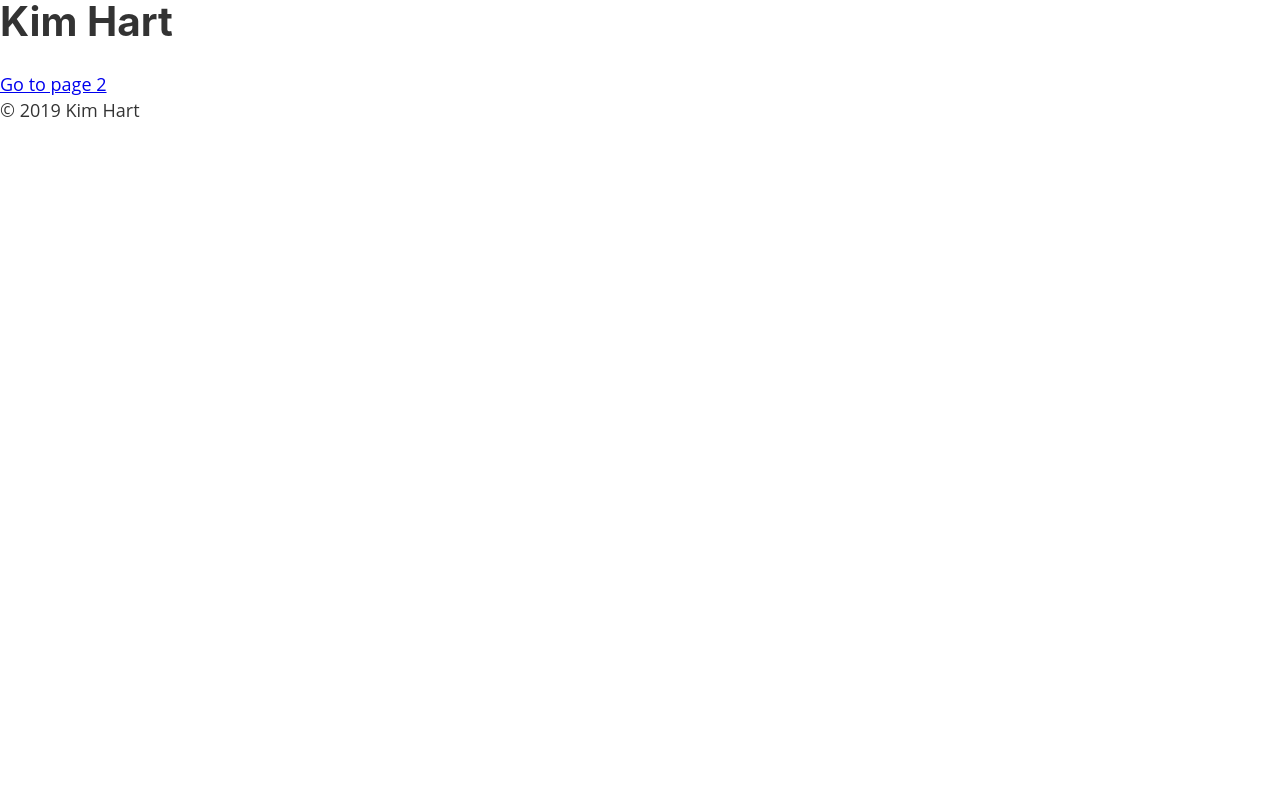
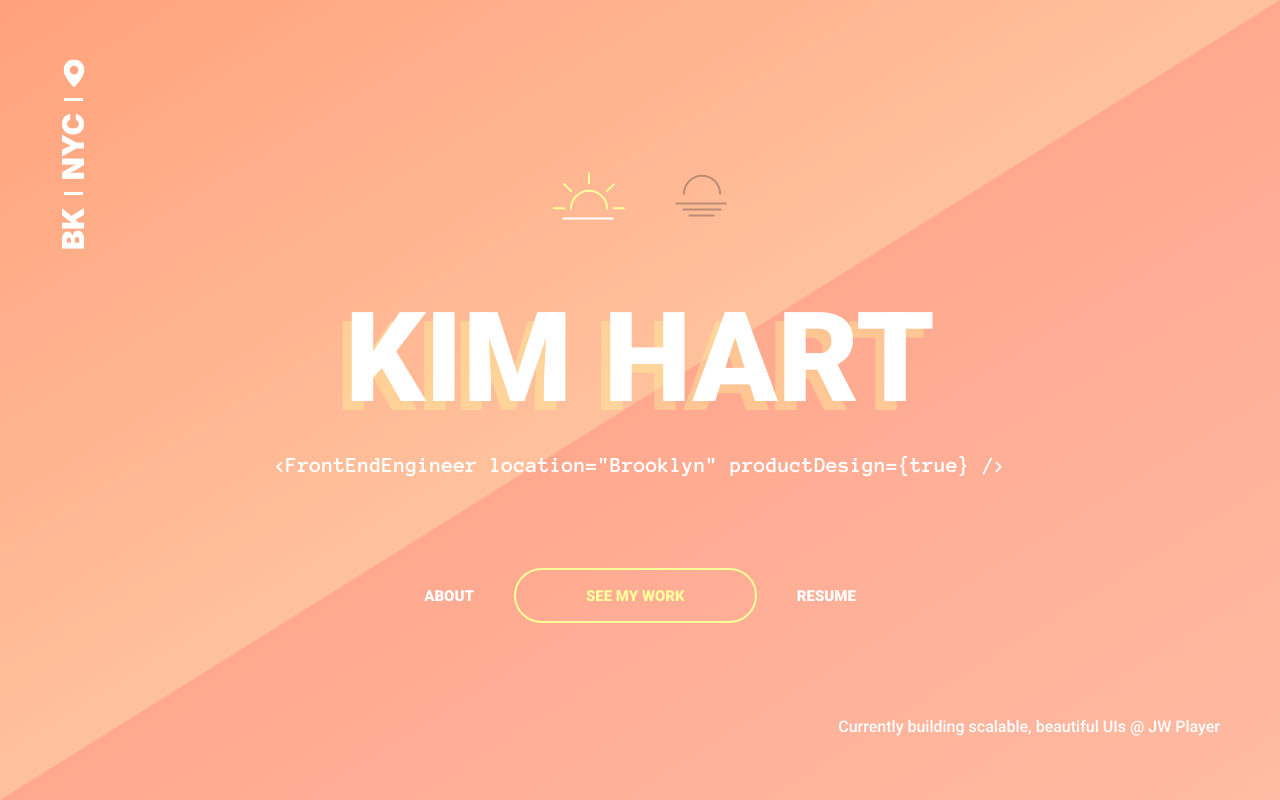
Before and after one commit to kimhart/kimhart.nyc, a Gatsby site: page / in a window 1280 px wide. Built offline with nearby package versions, Linux system fonts and the light colour scheme; Gatsby itself is replaced by a stand-in of ours.

Commit message:
homepage hero done

```diff
--- /dev/null
+++ b/src/components/button.js
@@ -0,0 +1,16 @@
+import { Link } from "gatsby"
+import React from "react"
+
+const Button = (props) => {
+  const { text, type, link } = props;
+
+  return (
+    <Link to={`/${link}`}>
+      <button className={`button button--${type}`}>
+        {text}
+      </button>
+    </Link>
+  )
+}
+
+export default Button
--- /dev/null
+++ b/src/components/hero.js
@@ -0,0 +1,39 @@
+import React from "react"
+import IconLocation from "../components/icons/location"
+import Sunrise from "../components/icons/sunrise"
+import Sunset from "../components/icons/sunset"
+import Button from "../components/button"
+
+const Hero = () => (
+  <div className="home__hero">
+    <div className="home__location">
+      <h2>
+        BK <div /> NYC <div />
+        <IconLocation />
+      </h2>
+    </div>
+    <div className="home__intro">
+      <div className="home__theme-toggles">
+        <Sunrise />
+        <Sunset />
+      </div>
+      <div className="home__name-wrap">
+        <h1>Kim Hart</h1>
+        <span className="home__shadow">Kim Hart</span>
+      </div>
+      <div className="home__code">
+        {`<FrontEndEngineer location="Brooklyn" productDesign={true}`} />
+      </div>
+      <div className="home__ctas">
+        <Button type="secondary" text="About" link="about" />
+        <Button type="primary" text="See My Work" link="portfolio" />
+        <Button type="secondary" text="Resume" link="resume" />
+      </div>
+      <div className="home__one-liner">
+        Currently building scalable, beautiful UIs @ JW Player
+      </div>
+    </div>
+  </div>
+)
+
+export default Hero
--- /dev/null
+++ b/src/components/icons/location.js
@@ -0,0 +1,18 @@
+import React from "react"
+
+const IconLocation = () => {
+
+  return (
+    <svg className="icon icon--location" width="21px" height="28px" viewBox="0 0 21 28">
+      <g id="D2:-Sun-Up-Sun-Down" stroke="none" strokeWidth="1" fill="none" fillRule="evenodd">
+        <g id="Sun-Down" transform="translate(-62.000000, -53.000000)" fill="#FFFFFF">
+          <g id="Group" transform="translate(9.000000, 53.000000)">
+            <path d="M63.4507042,6.09122807 C65.915493,6.09122807 67.8873239,8.05614035 67.8873239,10.4140351 C67.8873239,12.8701754 65.915493,14.8350877 63.4507042,14.8350877 C61.084507,14.8350877 59.1126761,12.8701754 59.1126761,10.4140351 C59.1126761,8.05614035 61.084507,6.09122807 63.4507042,6.09122807 M63.4507042,28 C67.0985915,23.8736842 74,16.1122807 74,10.4140351 C74,4.71578947 69.2676056,0 63.4507042,0 C57.7323944,0 53,4.71578947 53,10.4140351 C53,16.1122807 59.9014085,23.8736842 63.4507042,28" id="Fill-1"></path>
+          </g>
+        </g>
+      </g>
+    </svg>
+  )
+}
+
+export default IconLocation;
--- /dev/null
+++ b/src/components/icons/sunrise.js
@@ -0,0 +1,29 @@
+import React from "react"
+
+const IconSunrise = () => {
+  return (
+    <svg className="icon icon--sunrise" width="72px" height="48px" viewBox="0 0 72 48" version="1.1">
+      <g id="D2:-Sun-Up-Sun-Down" stroke="none" strokeWidth="1" fill="none" fillRule="evenodd" strokeLinecap="round" strokeLinejoin="round">
+        <g id="Sun-Up" transform="translate(-632.000000, -168.000000)" strokeWidth="2">
+          <g id="Group-4" transform="translate(633.000000, 169.000000)">
+            <g id="Group-15">
+              <g id="Group-7" stroke="#FFFD9A">
+                <path d="M34.9949533,0.185916667 L34.9949533,10.3319167" id="Stroke-1"></path>
+                <path d="M69.9895911,35.30615 L59.8807689,35.30615" id="Stroke-3"></path>
+                <path d="M10.1088222,35.30615 L0,35.30615" id="Stroke-5"></path>
+              </g>
+              <path d="M10,11 L17,18" id="Stroke-8" stroke="#FFFD9A"></path>
+              <path d="M60,11 L53,18" id="Stroke-9" stroke="#FFFD9A"></path>
+              <g id="Group-14" transform="translate(9.000000, 17.000000)">
+                <path d="M44.1925697,18.8371579 C44.1925697,8.80768421 36.0805697,0.677684211 26.0697818,0.677684211 C16.0605697,0.677684211 7.94699394,8.80768421 7.94699394,18.8371579" id="Stroke-10" stroke="#FFFD9A"></path>
+                <path d="M0.31449697,28.4210526 L49.7412848,28.4210526" id="Stroke-12" stroke="#FFFFFF"></path>
+              </g>
+            </g>
+          </g>
+        </g>
+      </g>
+    </svg>
+  )
+}
+
+export default IconSunrise;
--- /dev/null
+++ b/src/components/icons/sunset.js
@@ -0,0 +1,24 @@
+import React from "react"
+
+const IconSunset = () => {
+  return (
+    <svg className="icon icon--sunset" width="52px" height="43px" viewBox="0 0 52 43">
+      <g id="D2:-Sun-Up-Sun-Down" stroke="none" strokeWidth="1" fill="none" fillRule="evenodd" opacity="0.3" stroke-linecap="round" strokeLinejoin="round">
+        <g id="Sun-Up" transform="translate(-756.000000, -174.000000)" stroke="#212229" strokeWidth="2">
+          <g id="Group-4" transform="translate(633.000000, 169.000000)">
+            <g id="Group-15" transform="translate(124.000000, 6.000000)">
+              <g id="Group-14">
+                <path d="M44.1925697,18.8371579 C44.1925697,8.80768421 36.0805697,0.677684211 26.0697818,0.677684211 C16.0605697,0.677684211 7.94699394,8.80768421 7.94699394,18.8371579" id="Stroke-10"></path>
+                <path d="M0.31449697,28.4210526 L49.7412848,28.4210526" id="Stroke-12"></path>
+                <path d="M7.314497,34.4210526 L44.741285,34.4210526" id="Stroke-12"></path>
+                <path d="M13.314497,40.4210526 L37.741285,40.4210526" id="Stroke-12"></path>
+              </g>
+            </g>
+          </g>
+        </g>
+      </g>
+    </svg>
+  )
+}
+
+export default IconSunset
--- a/src/components/layout.js
+++ b/src/components/layout.js
@@ -28,9 +28,9 @@ const Layout = ({ children }) => (
       <>
         {/* <Header siteTitle={data.site.siteMetadata.title} /> */}
         <main>{children}</main>
-        <footer>
+        {/* <footer>
           © {new Date().getFullYear()} Kim Hart
-        </footer>
+        </footer> */}
       </>
     )}
   />
--- a/src/pages/bio.js
+++ b/src/pages/about.js
@@ -4,7 +4,7 @@ import { Link } from "gatsby"
 import Layout from "../components/layout"
 import SEO from "../components/seo"
 
-const BioPage = () => (
+const AboutPage = () => (
   <Layout>
     <SEO title="Bio" />
     <h1>About me!</h1>
@@ -12,4 +12,4 @@ const BioPage = () => (
   </Layout>
 )
 
-export default BioPage
+export default AboutPage
--- a/src/pages/index.js
+++ b/src/pages/index.js
@@ -1,16 +1,17 @@
 import React from "react"
-import { Link } from "gatsby"
 
 import Layout from "../components/layout"
-// import Image from "../components/image"
+import Hero from '../components/hero'
+
 import SEO from "../components/seo"
 
 const IndexPage = () => (
   <Layout>
     <SEO title="Home" />
-    <h1>Kim Hart</h1>
-    {/* <Image /> */}
-    <Link to="/bio/">Go to page 2</Link>
+    <div className="page home">
+      <Hero />
+      <div className="home__diagonal-overlay" />
+    </div>
   </Layout>
 )
 
--- /dev/null
+++ b/src/styles/components/button.less
@@ -0,0 +1,39 @@
+.button {
+  font-family: @roboto;
+  font-weight: 900;
+  font-size: 15px;
+  text-transform: uppercase;
+  border: none;
+  margin: 10px;
+  background: transparent;
+  white-space: nowrap;
+  border-radius: 500px;
+  box-sizing: border-box;
+  height: 55px;
+  cursor: pointer;
+  transition: all .2s ease;
+
+  &--primary {
+    border: 2px solid @button-yellow;
+    background: transparent;
+    color: @button-yellow;
+    padding: 5px 70px;
+
+    &:hover {
+      color: @sunrise-text;
+      background: @button-yellow;
+    }
+  }
+
+  &--secondary {
+    color: @white;
+    padding: 5px 20px;
+    &:hover {
+      background: @button-hover;
+    }
+  }
+
+  &:hover {
+    border-color: transparent;
+  }
+}
--- a/src/styles/main.less
+++ b/src/styles/main.less
@@ -1,4 +1,10 @@
-html,
-html > * {
-  font-family: 'Open Sans', sans-serif;
-}
+@import (css) url('https://fonts.googleapis.com/css?family=Roboto:400,500,700,900');
+
+@import (css) url('https://fonts.googleapis.com/css?family=Anonymous+Pro:400,400i,700,700');
+
+@import 'variables.less';
+@import 'mixins.less';
+
+@import 'components/button.less';
+
+@import 'pages/home.less';
--- /dev/null
+++ b/src/styles/mixins.less
@@ -0,0 +1,13 @@
+.flex(@align: flex-start, @justify: flex-start, @direction: row) {
+  display: flex;
+  align-items: @align;
+  justify-content: @justify;
+  flex-direction: @direction;
+}
+
+.inline-flex(@align: flex-start, @justify: flex-start, @direction: row) {
+  display: inline-flex;
+  align-items: @align;
+  justify-content: @justify;
+  flex-direction: @direction;
+}
--- /dev/null
+++ b/src/styles/pages/home.less
@@ -0,0 +1,122 @@
+.home {
+  margin: 0;
+  padding: 0;
+  font-family: @roboto;
+
+  &__hero {
+    min-height: 100vh;
+    background-color: @sunrise-peach;
+    background: linear-gradient(to bottom right, @sunrise-peach, @sunrise-yellow);
+    position: relative;
+  }
+
+  &__diagonal-overlay {
+    background: fade(@sunrise-overlay, 40%);
+    height: 100vh;
+    width: 100%;
+    position: absolute;
+    top: 0;
+    right: 0;
+    -webkit-clip-path: polygon(100% 0, 100% 0%, 100% 100%, 0% 100%);
+    clip-path: polygon(100% 0, 100% 0%, 100% 100%, 0% 100%);
+  }
+
+  &__location {
+    position: absolute;
+    top: 140px;
+    left: -20px;
+
+    h2 {
+      transform: rotate(270deg);
+      color: @white;
+      font-weight: 900;
+      font-size: 30px;
+      margin-bottom: 0;
+
+      .flex(center, center);
+
+      > div {
+        display: inline-block;
+        width: 3px;
+        margin: 0 12px;
+        height: .65em;
+        background: @white;
+      }
+    }
+
+    .icon {
+      transform: rotate(90deg);
+      margin-left: 2px;
+    }
+  }
+
+  &__intro {
+    .flex(center, center, column);
+    height: 100vh;
+  }
+
+  &__name-wrap {
+    position: relative;
+
+    h1 {
+      margin-bottom: 0;
+      z-index: 5;
+      position: relative;
+      color: @white;
+    }
+
+    h1,
+    .home__shadow {
+      font-weight: 900;
+      font-size: 125px;
+      text-transform: uppercase;
+      font-family: @roboto;
+      line-height: 1.5;
+    }
+
+    .home__shadow {
+      color: @sunrise-header-shadow;
+      position: absolute;
+      top: 0;
+      z-index: 2;
+      transform: translate(-9px, 9px);
+    }
+  }
+
+  &__theme-toggles {
+    .flex(center, center);
+    margin-bottom: 20px;
+    .icon {
+      margin: 25px;
+      cursor: pointer;
+    }
+  }
+
+  &__code {
+    font-family: @code;
+    font-weight: 600;
+    font-size: 22px;
+    color: @white;
+    position: relative;
+    z-index: 10;
+    margin: 0 0 60px;
+  }
+
+  &__ctas {
+    .flex(center, center);
+    position: relative;
+    z-index: 10;
+    margin: 20px 0;
+  }
+
+  &__one-liner {
+    position: absolute;
+    z-index: 10;
+    bottom: 60px;
+    right: 60px;
+    font-weight: 500;
+    font-size: 16px;
+    color: @white;
+  }
+
+}
--- /dev/null
+++ b/src/styles/variables.less
@@ -0,0 +1,29 @@
+// Colors
+@sunrise-peach: #FFA27C;
+@sunrise-yellow: #FFE0BD;
+@sunrise-overlay: #FF837B;
+@sunrise-opacity: .30;
+@sunrise-header-shadow: rgba(255,  253, 154, .35);
+@sunrise-text: #686D77;
+@sunrise-highlight: #FFA680;
+@sunrise-bg: #FEFCF1;
+
+@sunset-purple: #A366FF;
+@sunset-blue: #30C0E2;
+@sunset-overlay: #D95CEE;
+@sunset-opacity: .25;
+@sunset-header-shadow: rgba(239, 232, 255, .35);
+@sunset-text: #D9DDE6;
+@sunset-highlight: #668FF7;
+@sunset-bg: #1A1B30;
+
+@button-yellow: #FFFD9A;
+@button-hover: rgba(255, 253, 154, .2);
+
+@white: #FFFFFF;
+
+
+
+// Fonts
+@roboto: 'Roboto', sans-serif;
+@code: 'Anonymous Pro', monospace;
```
Also changed, not shown: src/images/android-chrome-192x192.png, src/images/android-chrome-512x512.png, src/images/apple-touch-icon.png, src/images/favicon-16x16.png, src/images/favicon-32x32.png, src/images/favicon.ico.
